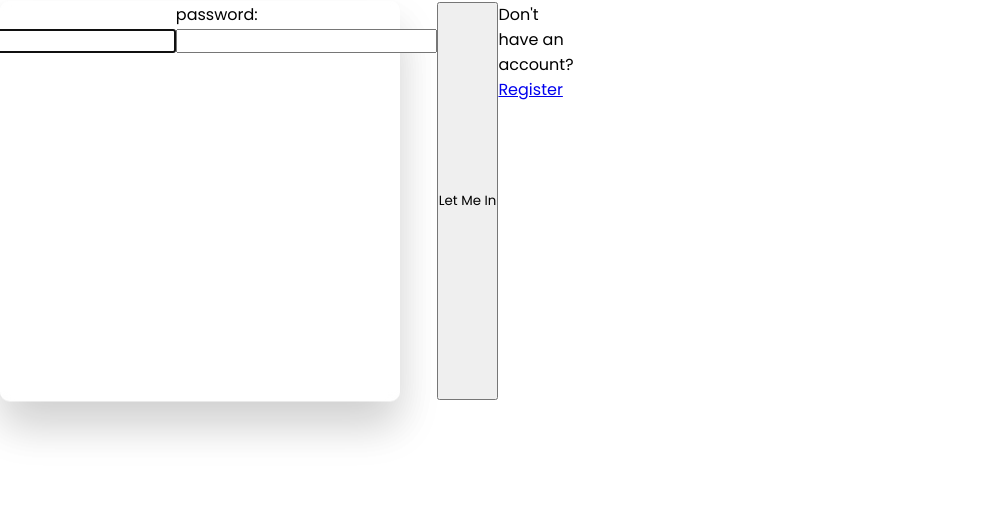
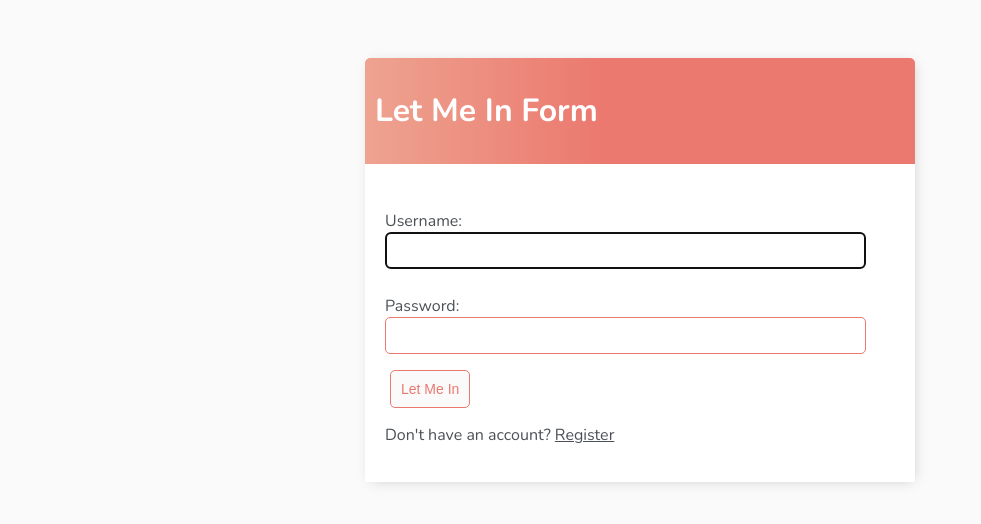
Before and after one commit to EnkhAmar/todo-app-django-3.1.7, a Django app: page /login/ in a window 1280 px wide. Shown: the top 524 px of the page, without its empty margins (0-981 px from the left). Run offline with Django 3.2, Linux system fonts and the light colour scheme.

Commit message:
added some styling

```diff
--- a/base/templates/base/login.html
+++ b/base/templates/base/login.html
@@ -1,29 +1,18 @@
 {% extends 'base/main.html' %}
 {% block content %}
-<div class="box">
-    <div class="container">
-        <h1 class="mai">Login Form</h1>
 
-        <!-- <form method='POST'>
-            {% csrf_token %}
-            {{form.as_p}}
-            <input type="submit" value="Let Me In" />
-        </form> -->
 
-        {{ form.non_field_errors }}
-        <div class="fieldWrapper">
-            {{ form.username.errors }}
-            <label for="{{ form.username.id_for_label }}">Username:</label>
-            {{ form.username }}
-        </div>
-        <div class="fieldWrapper">
-            {{ form.password.errors }}
-            <label for="{{ form.password.id_for_label }}">password:</label>
-            {{ form.password }}
-        </div>
-        <input type="submit" value="Let Me In" />
+<div class="header-bar">
+    <h1 class="mai">Let Me In Form</h1>
+</div>
 
-        <p>Don't have an account? <a href="{% url 'register' %}">Register</a></p>
-    </div>
+<div class="card-body">
+    <form method='POST'>
+        {% csrf_token %}
+        {{form.as_p}}
+        <input class="button" type="submit" value="Let Me In" />
+    </form>
+    <p>Don't have an account? <a href="{% url 'register' %}">Register</a></p>
 </div>
+
 {% endblock content %}
--- a/base/templates/base/main.html
+++ b/base/templates/base/main.html
@@ -8,6 +8,8 @@
     <meta http-equiv="X-UA-Compatible" content="IE=edge">
     <meta name="viewport" content="width=device-width, initial-scale=1.0">
     <title>To Do List</title>
+    <link rel="preconnect" href="https://fonts.gstatic.com">
+    <link href="https://fonts.googleapis.com/css2?family=Nunito:wght@200;300;400;600;700;800;900&display=swap" rel="stylesheet">
     <link rel="stylesheet" type="text/css" href="{% static '/css/style.css' %}">
 </head>
 
@@ -15,7 +17,6 @@
 
     <div class="container">
         {% block content %}
-
         {% endblock content %}
     </div>
 
--- a/base/views.py
+++ b/base/views.py
@@ -63,8 +63,7 @@ class TaskDetail(LoginRequiredMixin, DetailView):
 
 class TaskCreate(LoginRequiredMixin, CreateView):
     model = Task
-    fields = ['title', 'description', 'complete']
-    exclude = ('complete',)
+    fields = ['title', 'description',]
     # Redirects to home (tasks)
     success_url = reverse_lazy('tasks')
 
--- a/static/css/style.css
+++ b/static/css/style.css
@@ -1,66 +1,122 @@
-@import url('https://fonts.googleapis.com/css2?family=Poppins:wght@200;300;400;500;600;700;800;900&display=swap');
-*
-{
-    margin: 0;
-    padding: 0;
-    box-sizing: border-box;
-    font-family: 'Poppins', sans-serif;
-}
-body
-{
-    overflow: hidden;
-}
-section
-{
-    display: flex;
-    justify-content: center;
-    align-items: center;
-    min-height: 100vh;
-    background: linear-gradient(to bottom, #f1f4f9, #dff1ff);
-}
-section .color
-{
-    position: absolute;
-    filter: blur(150px);
-}
-section .color:nth-child(1)
-{
-    top: -350px;
-    width: 600px;
-    height: 600px;
-    background: #ff359b;
-}
-section .color:nth-child(2)
-{
-    bottom: -150px;
-    left: 100px;
-    width: 500px;
-    height: 500px;
-    background: #fffd87;
-}
-section .color:nth-child(3)
-{
-    bottom: 50px;
-    right: 100;
-    width: 300px;
-    height: 300px;
-    background: #00d2ff;
+body {
+    background-color: #fafafa;
+    font-family: 'Nunito', sans-serif;
+    padding-top: 50px;
 }
 
-.box {
-    position: relative;
+/* h1,
+h2,
+h3,
+h4,
+h5 {
+    font-family: 'Raleway', sans-serif;
+} */
+
+a, p {
+    color: #4b5156;
 }
+
 .container {
-    position: relative;
-    width: 400px;
-    min-height: 400px;
-    background: rgba(255, 255, 255, 0.1);
-    border-radius: 10px;
+    max-width: 550px;
+    margin: auto;
+    background-color: #fff;
+    box-shadow: 2px 2px 13px -4px rgba(0, 0, 0, 0.21);
+}
+
+.header-bar {
     display: flex;
-    justify-content: center;
-    backdrop-filter: blur(5px);
-    box-shadow: 0 25px 45px rgba(0, 0, 0, 0.1);
-    border: 1px solid rgba(255, 255, 255, 0.5);
-    border-right: 1px solid rgba(255, 255, 255, 0.2);
-    border-bottom: 1px solid rgba(255, 255, 255, 0.2);
+    justify-content: space-between;
+    color: #fff;
+    padding: 10px;
+    border-radius: 5px 5px 0 0;
+    background: linear-gradient(90deg, #eea390 0%, #eb796f 43%, #eb796f 100%);
 }
+.header-bar a {
+    color: rgb(247, 247, 247);
+    text-decoration: none;
+}
+
+.task-wrapper {
+    display: flex;
+    align-items: center;
+    justify-content: space-between;
+    padding: 20px;
+    background: #fff;
+    border-top: 1px solid rgb(226, 226, 226);
+}
+
+.task-title {
+    display: flex;
+}
+
+.task-title a {
+    text-decoration: none;
+    color: #4b5156;
+    margin-left: 10px;
+}
+
+.task-complete-icon {
+    height: 20px;
+    width: 20px;
+    background-color: rgb(105, 192, 105);
+    border-radius: 50%;
+}
+
+.task-incomplete-icon {
+    height: 20px;
+    width: 20px;
+    background-color: rgb(218, 218, 218);
+    border-radius: 50%;
+}
+
+.delete-link {
+    text-decoration: none;
+    font-weight: 900;
+    color: #cf4949;
+    font-size: 22px;
+    line-height: 0;
+}
+
+#search-add-wrapper {
+    display: flex;
+    justify-content: space-between;
+    align-items: center;
+    padding: 10px;
+}
+
+#add-link {
+    color: #eb796f;
+    text-decoration: none;
+    font-size: 42px;
+    text-shadow: 1px 1px #81413b;
+}
+
+input[type=text],
+input[type=password],
+textarea {
+    border: 1px solid #eb796f;
+    border-radius: 5px;
+    padding: 10px;
+    width: 90%;
+}
+
+label {
+    padding-top: 10px !important;
+    display: block;
+}
+
+.button {
+    margin-left: 5px;
+    border: 1px solid #eb796f;
+    background-color: #fafafa;
+    color: #eb796f;
+    padding: 10px;
+    font-size: 14px;
+    border-radius: 5px;
+    cursor: pointer;
+    text-decoration: none;
+}
+
+.card-body {
+    padding: 20px;
+}
```
Also changed, not shown: base/templates/base/register.html (+17 -7 lines), base/templates/base/task_confirm_delete.html (+12 -6 lines), base/templates/base/task_form.html (+11 -8 lines), base/templates/base/task_list.html (+42 -25 lines), db.sqlite3.
